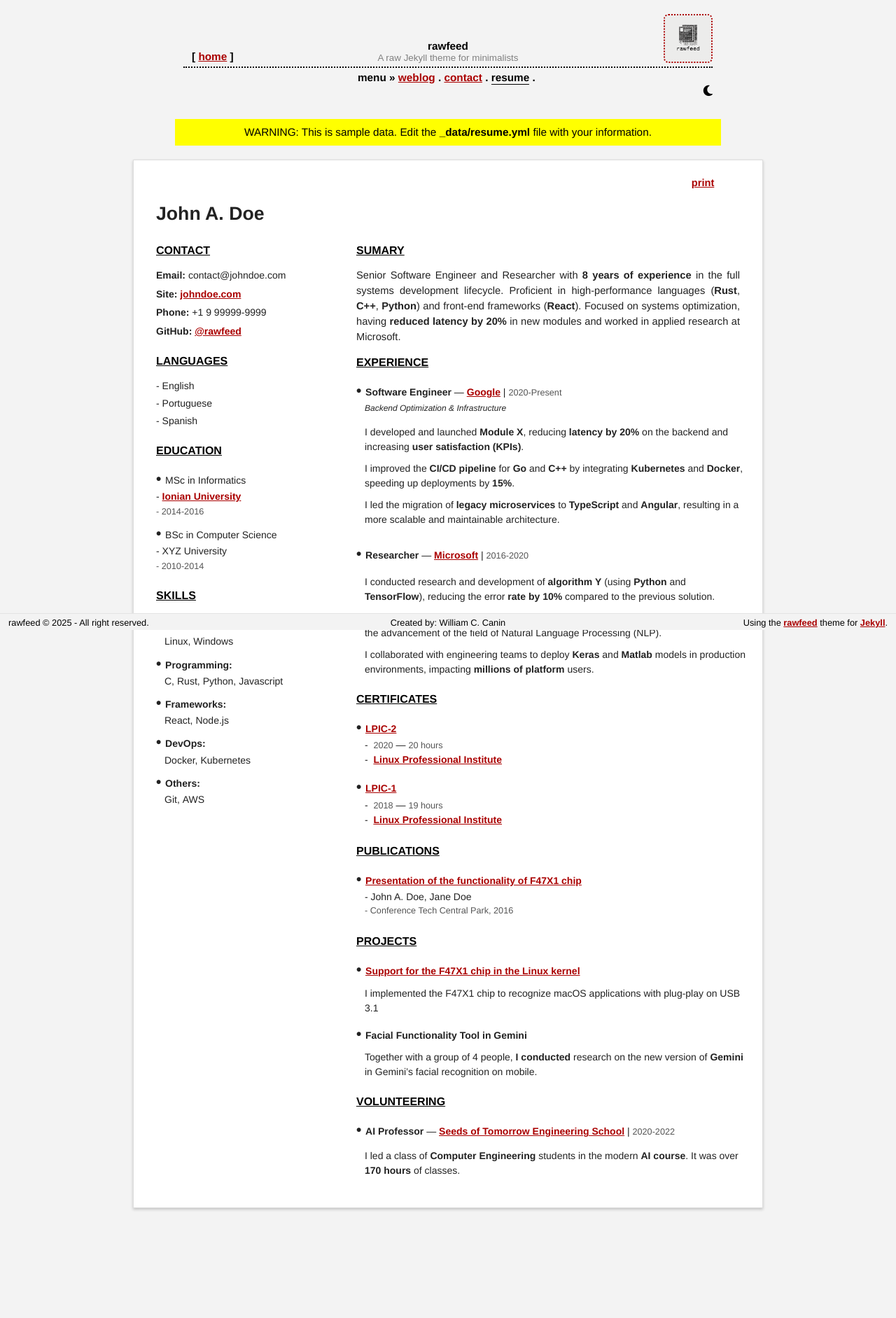
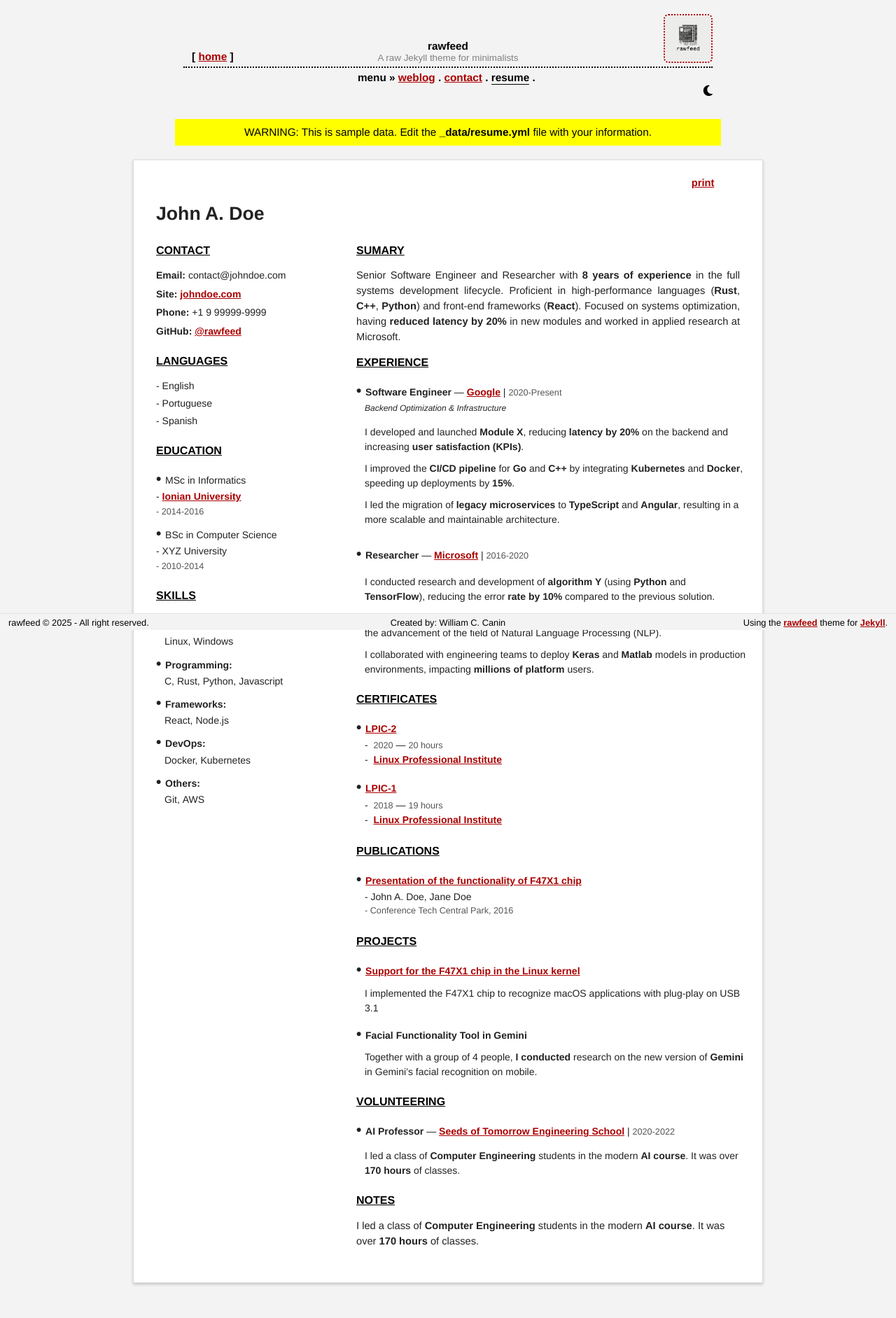
Before and after one commit to rawfeed/rawfeed-jekyll, a Jekyll site: the page built from _pages/resume.md, in a window 1280 px wide. Shown: the whole page at 70% size. Built offline with Jekyll 4.4.1, drawn with Linux system fonts in a browser that asks for light colours; some web fonts are replaced; before the commit the page ends 1776 px from its top, so only the background shows below that.

Commit message:
Adding a new Notes section

```diff
--- a/_data/resume.yml
+++ b/_data/resume.yml
@@ -208,11 +208,11 @@ body:
           - I led a class of **Computer Engineering** students in the modern **AI course**.
           It was over **170 hours** of classes.
 
-  # section: [Notes]
+  # section: [Markdown]
   # Here you can put text in markdown formatting
-  notes:
+  markdown:
     enable: true
     caption: Notes
-    details: |
+    content: |
       - I led a class of **Computer Engineering** students in the modern **AI course**.
       It was over **170 hours** of classes.
--- a/_layouts/resume.html
+++ b/_layouts/resume.html
@@ -250,6 +250,12 @@
                 {%- endfor -%}
               </section>
               {%- endif -%}
+              {%- if resume.body.markdown.enable -%}
+              <section class="row section markdown">
+                <h2 class="section-title">{{ resume.body.markdown.caption }}</h2>
+                <div class="section-content">{{ resume.body.markdown.content | markdownify }}</div>
+              </section>
+              {%- endif -%}
             </div>
           </div>
         </div>
--- a/_sass/layouts/_resume.scss
+++ b/_sass/layouts/_resume.scss
@@ -318,6 +318,16 @@
           margin-top: 12px;
         }
       }
+
+      .markdown {
+        margin-bottom: 12px;
+
+        .section-content {
+          ul {
+            padding: 0 !important;
+          }
+        }
+      }
     }
 
     a {
```
